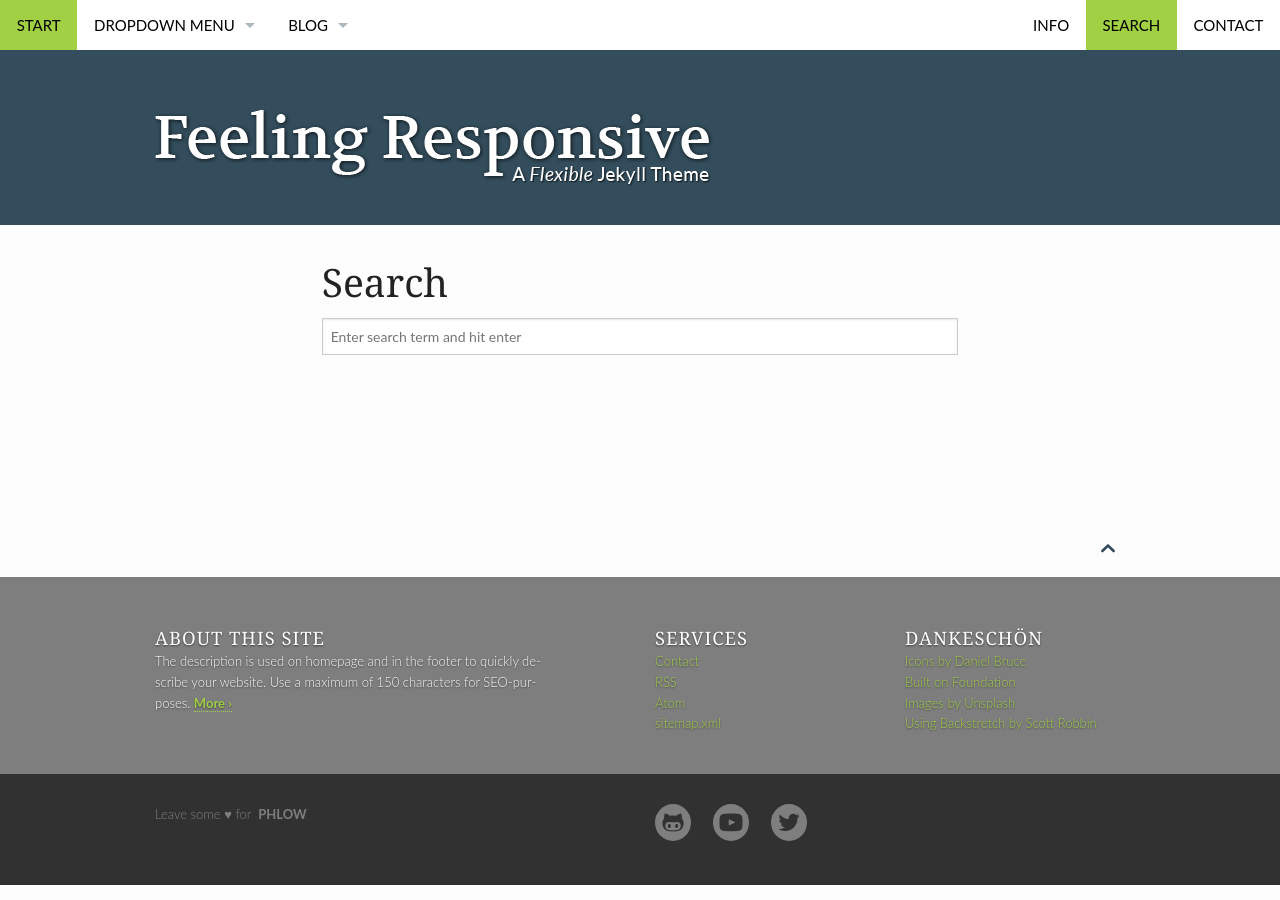
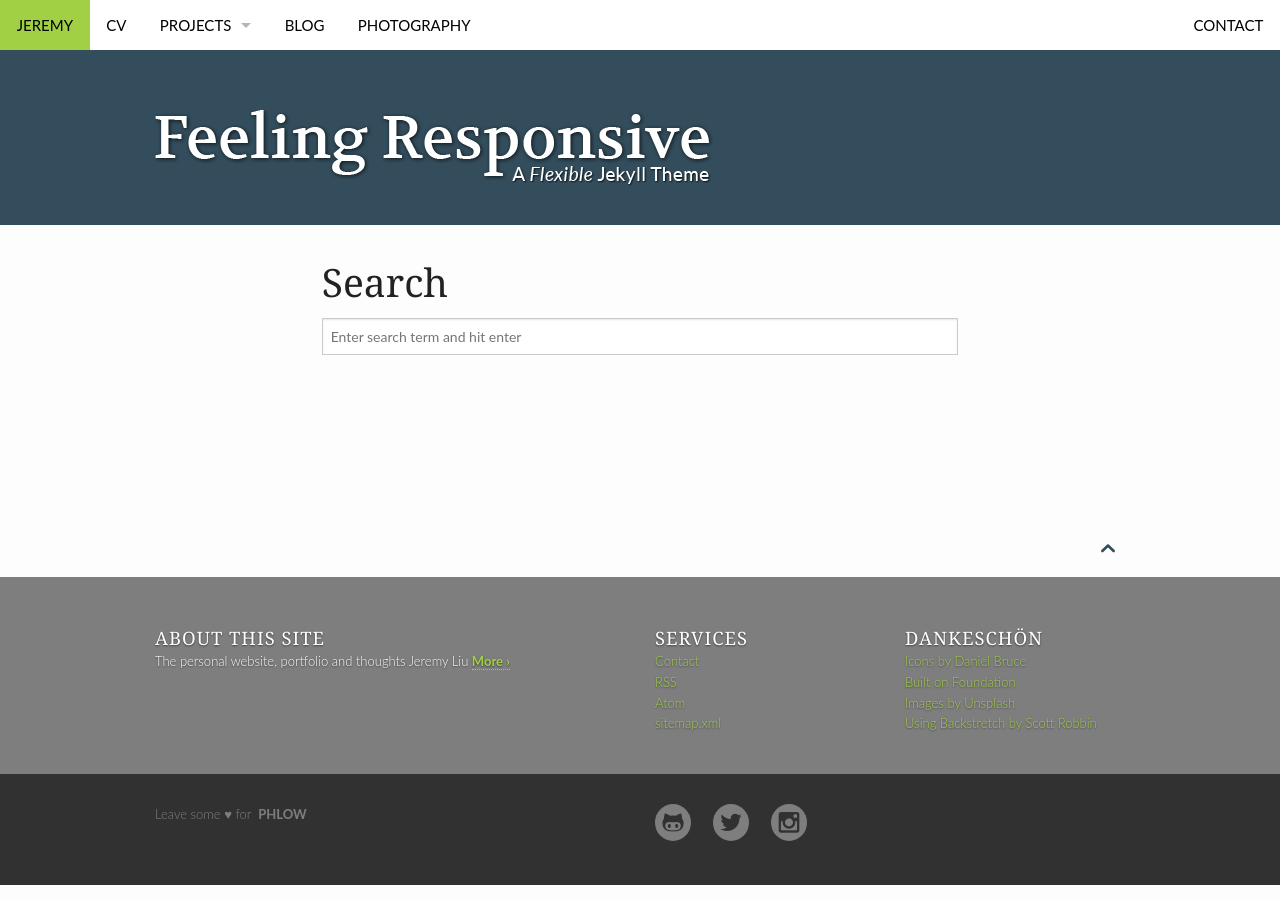
Before and after one commit to jeremyjliu/jeremyjliu.github.io, a Jekyll site: the page built from pages/search.md, in a window 1280 px wide. Built offline with Jekyll 4.4.1, drawn with Linux system fonts in a browser that asks for light colours.

Commit message:
Configured website and navigational menus

```diff
--- a/_config.yml
+++ b/_config.yml
@@ -8,28 +8,26 @@
 #                                                 /____/
 #
 # Title of your website
-title: "Feeling Responsive"
-
+title: "Jeremy Liu"
 
 # The slogan describes your website and is used on homepage in <title> and other important places
-slogan: "A Flexible Theme for Jekyll"
-
+slogan: "A Portfolio"
 
 # The description is used on homepage and in the footer to quickly describe your website. Use a maximum of 150 characters for SEO-purposes.
-description: "The description is used on homepage and in the footer to quickly describe your website. Use a maximum of 150 characters for SEO-purposes."
+description: "The personal website, portfolio and thoughts Jeremy Liu" # Max 150 Characters
 
 # Main author of the website
 # See > authors.yml
-author: phlow
+author: jeremy
 
 # This URL is the main address for absolute links. Don't include a slash at the end.
 #
-url: 'https://phlow.github.io/feeling-responsive'
+url: 'https://jeremyjliu.github.io'
 baseurl: ''
 
 # This is for the editing function in _/includes/improve_content
 # Leave it empty if your site is not on GitHub/GitHub Pages
-improve_content: https://github.com/Phlow/feeling-responsive/edit/gh-pages
+improve_content: https://github.com/jeremyjliu/jeremyjliu.github.io/edit/gh-pages
 
 # This URL points directly to the images directory making
 # things easier to link to images in posts and templates. It needs a slash at the end.
@@ -37,20 +35,16 @@ improve_content: https://github.com/Phlow/feeling-responsive/edit/gh-pages
 # Example: <img src="{{ site.urlimg }}{{ post.image.title }}" />
 # Markdown-Example for posts ![Image Text]({{ site.urlimg }}image.jpg)
 #
-urlimg: 'https://phlow.github.io/feeling-responsive/images/'
-
+urlimg: 'https://github.com/jeremyjliu/jeremyjliu.github.io/images/'
 
 # Logo size is 600x80 pixels
 logo: "logo.png"
 
-
 # Paginates all X entries
 paginate: 5
 
-
 # Pagination path › Important for blog page in /blog/ to work
 paginate_path: "blog/page:num"
-
 
 # Theme works best with Kramdown (using the table of contents function)
 markdown: kramdown
@@ -68,10 +62,8 @@ exclude:
     - README.md
     - INSTALL.md
 
-
 # The language setting is used in /includes/header.html for html-settings
 language: "en"
-
 
 # Used › default.html front-matter and compress.html
 # Options › http://jch.penibelst.de
@@ -82,7 +74,6 @@ compress_html:
   profile: false
   ignore:
     envs: [development]
-
 
 #
 #       ____       ____            ____
@@ -102,7 +93,7 @@ defaults:
       show_meta: false 	# Hide metadata for all pages
       # sidebar:    		# Possible values › left, right › by default there will be no sidebar
       comments: false
-      author: phlow     # Default author for pages
+      author: jeremy     # Default author for pages
   -
     scope:
       path: ""
@@ -111,9 +102,7 @@ defaults:
       show_meta: true   # Show metadata for all posts
       # sidebar:        # Possible values › left, right › by default there will be no sidebar
       comments: false
-      author: phlow     # Default author for posts
-
-
+      author: jeremy     # Default author for posts
 
 #       _   __            _             __  _
 #      / | / /___ __   __(_)___ _____ _/ /_(_)___  ____
@@ -195,7 +184,7 @@ msapplication_tilecolor:                "#fabb00"
 #
 # used in _includes/comments
 
-# disqus_shortname:
+# disqus_shortname: jeremy
 
 
 #      _____
--- a/_data/navigation.yml
+++ b/_data/navigation.yml
@@ -1,11 +1,15 @@
 #
 #   Navigation to the left › side: left
 #
-- title: Start
+- title: Jeremy
   url: "/"
   side: left
 
-- title: "Dropdown Menu"
+- title: CV
+  url: "/cv/"
+  side: left
+
+- title: Projects
   url: "#"
   side: left
   dropdown:
@@ -19,20 +23,14 @@
 - title: Blog
   url: "/blog/"
   side: left
-  dropdown:
-  - title: "Blog Archive"
-    url: "/blog/archive/"
+
+- title: Photography
+  url: "/photos/"
+  side: left
 
 #
 #   Navigation to the right › side: right
 #
-- title: "Info"
-  url: "/info/"
-  side: right
-
-- title: "Search"
-  url: "/search/"
-  side: right
 
 - title: "Contact"
   url: "/contact/"
```
Also changed, not shown: README.md (+13 -49 lines), _data/authors.yml (+6 -5 lines), _data/socialmedia.yml (+11 -10 lines).
